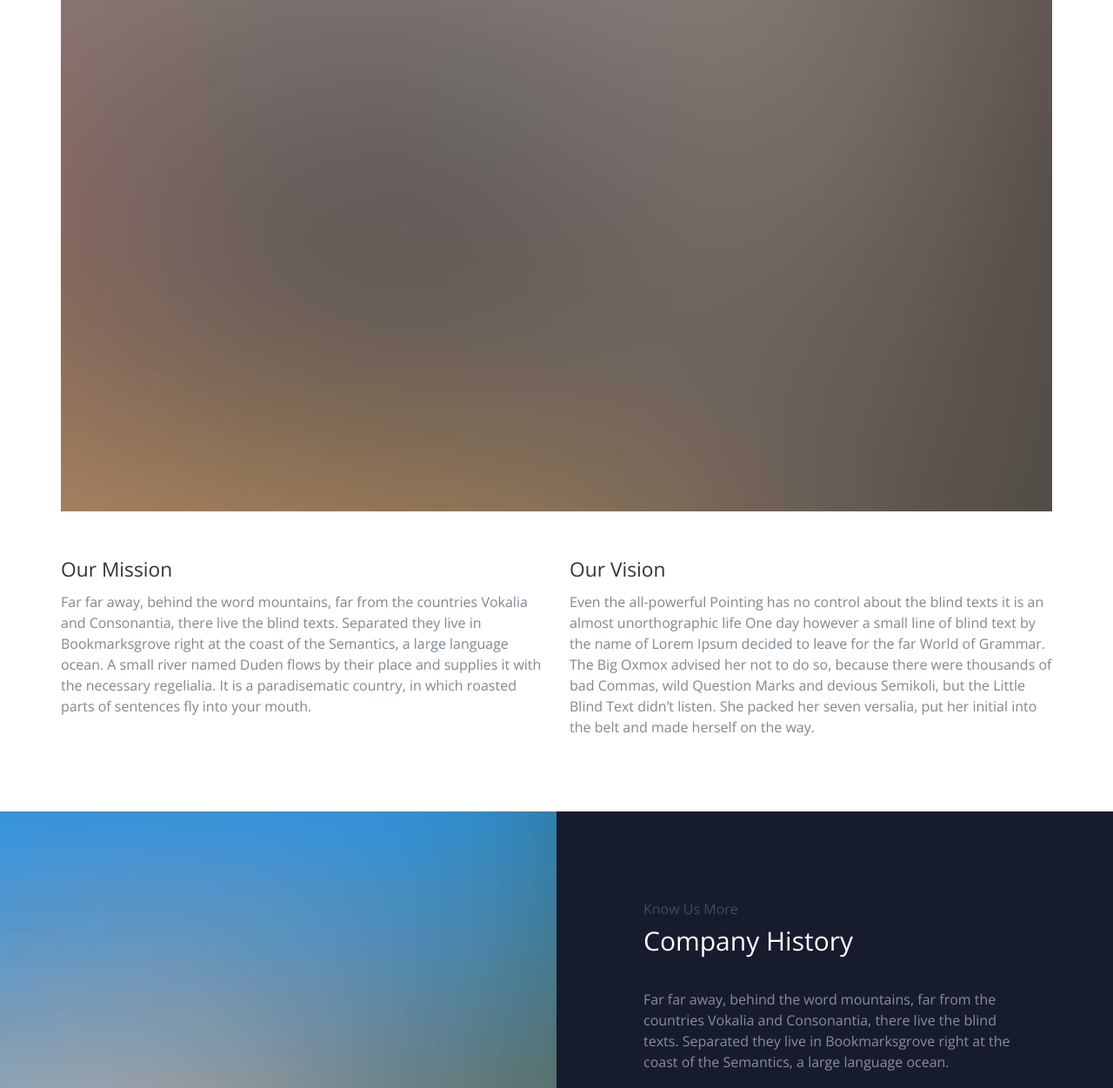
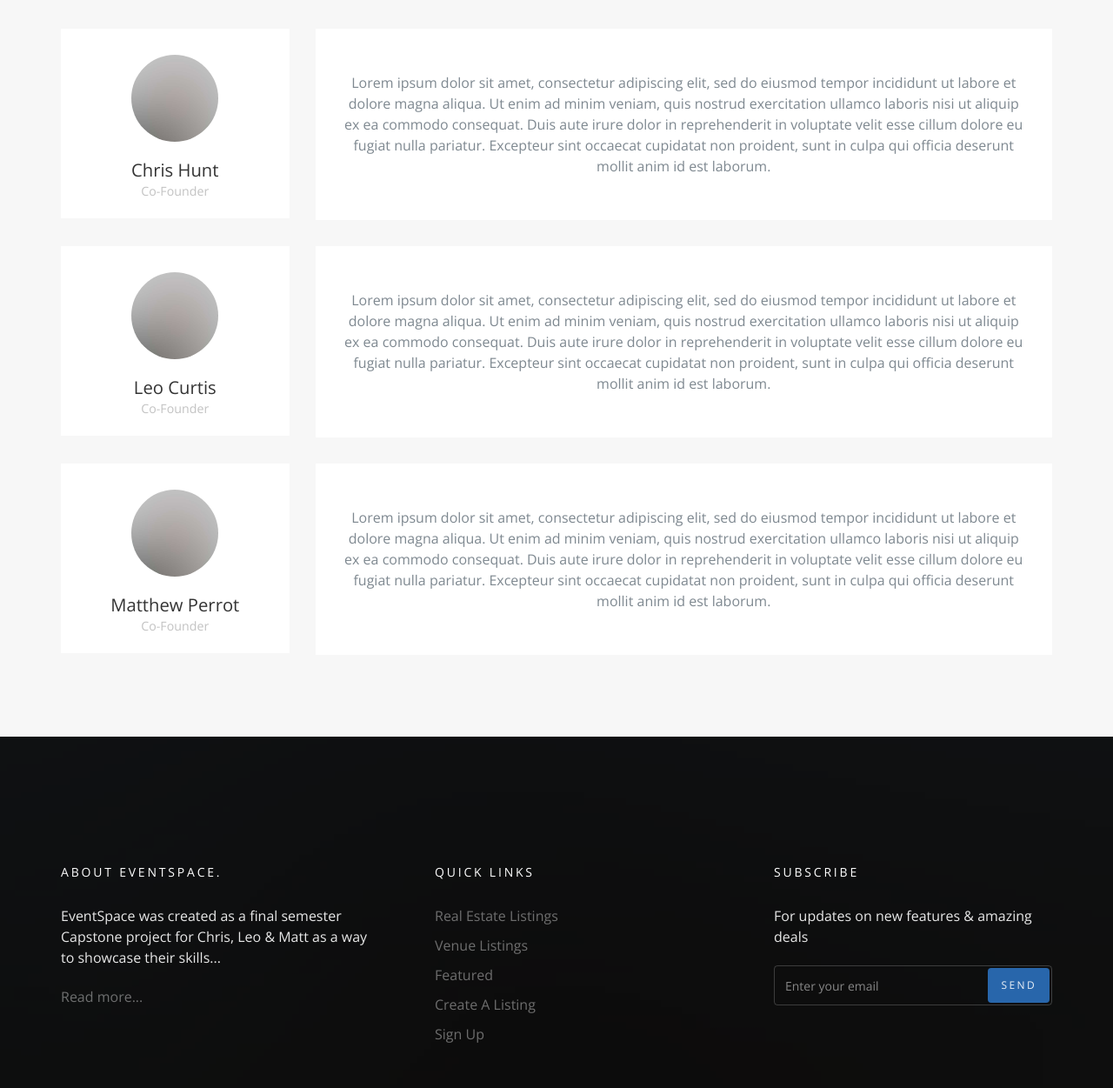
Before and after one commit to mperrotBI/Capstone, a website: page EventSpace/about.html in a window 1280 px wide. Shown: the part 719-1970 px from the top of the page at 87% size. Drawn offline with nearby package versions, Linux system fonts and the light colour scheme; files whose address does not match are found by name.

Commit message:
Add files via upload

```diff
--- a/EventSpace/about.html
+++ b/EventSpace/about.html
@@ -3,13 +3,13 @@
   <head>
     <meta charset="utf-8">
     <meta name="viewport" content="width=device-width, initial-scale=1">
-    <title>uiCookies:Haus &mdash; Free Bootstrap Theme, Free Responsive Bootstrap Website Template</title>
-    <meta name="description" content="Free Bootstrap Theme by uicookies.com">
-    <meta name="keywords" content="free website templates, free bootstrap themes, free template, free bootstrap, free website template">
+    <title>Event Space - About</title>
+    <meta name="description" content="Find your space.">
+    <meta name="keywords" content="event, space, eventspace, apartments, venues, properties, for sale, for rent, renting">
 
     <link href="https://fonts.googleapis.com/css?family=Open+Sans:300,400" rel="stylesheet">
     <link rel="stylesheet" href="css/styles-merged.css">
-    <link rel="stylesheet" href="css/style.min.css">
+    <link rel="stylesheet" href="css/style.css">
     <link rel="stylesheet" href="css/custom.css">
 
     <!--[if lt IE 9]>
@@ -25,7 +25,7 @@
 
   <header role="banner" class="probootstrap-header">
     <div class="container">
-        <a href="index.html" class="probootstrap-logo">Event Space<span>.</span></a>
+        <a href="index.html" class="probootstrap-logo">Event Space<span></span></a>
 
         <a href="#" class="probootstrap-burger-menu visible-xs" ><i>Menu</i></a>
         <div class="mobile-menu-overlay"></div>
@@ -34,14 +34,14 @@
           <ul class="probootstrap-main-nav">
             <li><a href="index.html">Home</a></li>
             <li><a href="properties.html">Properties</a></li>
-            <li><a href="events.html">Events</a></li>
+            <li><a href="events.html">Venues</a></li>
             <li class="active"><a href="about.html">About</a></li>
             <li><a href="profile.html">Profile</a></li>
           </ul>
           <div class="extra-text visible-xs">
             <a href="#" class="probootstrap-burger-menu"><i>Menu</i></a>
-            <h5>Address</h5>
-            <p>198 West 21th Street, Suite 721 New York NY 10016</p>
+            <!-- <h5>Address</h5>
+            <p>198 West 21th Street, Suite 721 New York NY 10016</p> -->
             <h5>Connect</h5>
             <ul class="social-buttons">
               <li><a href="#"><i class="icon-twitter"></i></a></li>
@@ -81,14 +81,14 @@
 
   <section class="probootstrap-section">
     <div class="container">
-      <div class="row heading">
+      <!--<div class="row heading">
         <div class="col-md-12"><h2 class="mt0 mb50 text-center">Our Company</h2></div>
-      </div>
-      <div class="row">
+      </div> -->
+      <!-- <div class="row">
         <div class="col-md-12">
           <p><img src="img/slider_5.jpg" class="img-responsive" alt="Free Bootstrap Template by uicookies.com"></p>
         </div>
-      </div>
+      </div> -->
       <div class="row">
         <div class="col-md-6">
           <h2>Our Mission</h2>
@@ -102,7 +102,7 @@
     </div>
   </section>
 
-  <section class="probootstrap-half">
+  <!-- <section class="probootstrap-half">
     <div class="image-wrap">
       <div class="image" style="background-image: url(img/slider_2.jpg);"></div>
     </div>
@@ -137,9 +137,9 @@
       <p class="mb50">A small river named Duden flows by their place and supplies it with the necessary regelialia. It is a paradisematic country, in which roasted parts of sentences fly into your mouth.</p>
       <p><a href="#" class="btn btn-primary mb10">Find out more</a></p>
     </div>
-  </section>
+  </section> -->
 
-  <section class="probootstrap-section probootstrap-section-lighter">
+  <!-- <section class="probootstrap-section probootstrap-section-lighter">
     <div class="container">
       <div class="row heading">
         <h2 class="mt0 mb50 text-center">Our Agents</h2>
@@ -242,8 +242,69 @@
             </div>
           </div>
         </div>
+      </div>
+    </div>
+  </section> -->
 
-
+  <section class="probootstrap-section probootstrap-section-lighter">
+    <div class="container">
+      <div class="row heading">
+        <h2 class="mt0 mb50 text-center"></h2>
+      </div>
+      <div class="row">
+          <div class="col-md-3">
+          <div class="probootstrap-card probootstrap-person text-left">
+            <div class="probootstrap-card-media">
+              <img src="img/person_3.jpg" class="img-responsive" alt="Image Unavailable">
+            </div>
+            <div class="probootstrap-card-text">
+              <h2 class="probootstrap-card-heading mb0">Chris Hunt</h2>
+              <p><small>Co-Founder</small></p>
+            </div>
+          </div>
+        </div>
+        <div class="col-md-9">
+        	<div class="probootstrap-card probootstrap-person text-left">
+        	<p style="padding-top: 50px; padding-bottom: 50px; padding-left: 30px; padding-right:30px;">Lorem ipsum dolor sit amet, consectetur adipiscing elit, sed do eiusmod tempor incididunt ut labore et dolore magna aliqua. Ut enim ad minim veniam, quis nostrud exercitation ullamco laboris nisi ut aliquip ex ea commodo consequat. Duis aute irure dolor in reprehenderit in voluptate velit esse cillum dolore eu fugiat nulla pariatur. Excepteur sint occaecat cupidatat non proident, sunt in culpa qui officia deserunt mollit anim id est laborum.</p>
+        	</div>
+        </div>
+      </div>
+      <div class="row">
+      	<div class="col-md-3">
+          <div class="probootstrap-card probootstrap-person text-left">
+            <div class="probootstrap-card-media">
+              <img src="img/person_3.jpg" class="img-responsive" alt="Image Unavailable">
+            </div>
+            <div class="probootstrap-card-text">
+              <h2 class="probootstrap-card-heading mb0">Leo Curtis</h2>
+              <p><small>Co-Founder</small></p>
+            </div>
+          </div>
+        </div>
+        <div class="col-md-9">
+        	<div class="probootstrap-card probootstrap-person text-left">
+        	<p style="padding-top: 50px; padding-bottom: 50px; padding-left: 30px; padding-right:30px;">Lorem ipsum dolor sit amet, consectetur adipiscing elit, sed do eiusmod tempor incididunt ut labore et dolore magna aliqua. Ut enim ad minim veniam, quis nostrud exercitation ullamco laboris nisi ut aliquip ex ea commodo consequat. Duis aute irure dolor in reprehenderit in voluptate velit esse cillum dolore eu fugiat nulla pariatur. Excepteur sint occaecat cupidatat non proident, sunt in culpa qui officia deserunt mollit anim id est laborum.</p>
+        	</div>
+        </div>
+       </div>
+       <div class="row">
+          <div class="col-md-3">
+          <div class="probootstrap-card probootstrap-person text-left">
+            <div class="probootstrap-card-media">
+              <img src="img/person_3.jpg" class="img-responsive" alt="Image Unavailable">
+            </div>
+            <div class="probootstrap-card-text">
+              <h2 class="probootstrap-card-heading mb0">Matthew Perrot</h2>
+              <p><small>Co-Founder</small></p>
+            </div>
+          </div>
+        </div>
+        <div class="col-md-9">
+        	<div class="probootstrap-card probootstrap-person text-left">
+        	<p style="padding-top: 50px; padding-bottom: 50px; padding-left: 30px; padding-right:30px;">Lorem ipsum dolor sit amet, consectetur adipiscing elit, sed do eiusmod tempor incididunt ut labore et dolore magna aliqua. Ut enim ad minim veniam, quis nostrud exercitation ullamco laboris nisi ut aliquip ex ea commodo consequat. Duis aute irure dolor in reprehenderit in voluptate velit esse cillum dolore eu fugiat nulla pariatur. Excepteur sint occaecat cupidatat non proident, sunt in culpa qui officia deserunt mollit anim id est laborum.</p>
+        	</div>
+        </div>
+          </div>
       </div>
     </div>
   </section>
@@ -253,26 +314,26 @@
   <footer class="probootstrap-footer probootstrap-bg" style="background-image: url(img/slider_3.jpg)">
     <div class="container">
       <div class="row mb60">
-        <div class="col-md-3">
+        <div class="col-md-4">
           <div class="probootstrap-footer-widget">
-            <h4 class="heading">About Haus.</h4>
-            <p>Far far away, behind the word mountains, far from the countries Vokalia and Consonantia, there live the blind texts. </p>
+            <h4 class="heading">About EventSpace.</h4>
+            <p>EventSpace was created as a final semester Capstone project for Chris, Leo & Matt as a way to showcase their skills... </p>
             <p><a href="#">Read more...</a></p>
           </div>
         </div>
-        <div class="col-md-3">
+        <div class="col-md-4">
           <div class="probootstrap-footer-widget probootstrap-link-wrap">
             <h4 class="heading">Quick Links</h4>
             <ul class="stack-link">
-              <li><a href="#">Property Listing</a></li>
-              <li><a href="#">Rent Properties</a></li>
-              <li><a href="#">Sell Properties</a></li>
-              <li><a href="#">Agents</a></li>
-              <li><a href="#">Testimonial</a></li>
+              <li><a href="#">Real Estate Listings</a></li>
+              <li><a href="#">Venue Listings</a></li>
+              <li><a href="#">Featured</a></li>
+              <li><a href="#">Create A Listing</a></li>
+              <li><a href="#">Sign Up</a></li>
             </ul>
           </div>
         </div>
-        <div class="col-md-3">
+        <!-- <div class="col-md-4">
           <div class="probootstrap-footer-widget">
             <h4 class="heading">Popular Cities</h4>
             <ul class="stack-link">
@@ -283,11 +344,11 @@
               <li><a href="#">Los Angeles <small>(342 properties)</small></a></li>
             </ul>
           </div>
-        </div>
-        <div class="col-md-3">
+        </div> -->
+        <div class="col-md-4">
           <div class="probootstrap-footer-widget probootstrap-link-wrap">
             <h4 class="heading">Subscribe</h4>
-            <p>Far far away behind the word mountains far from.</p>
+            <p>For updates on new features & amazing deals</p>
             <form action="#">
               <div class="form-field">
                 <input type="text" class="form-control" placeholder="Enter your email">
@@ -300,7 +361,7 @@
       <div class="row copyright">
         <div class="col-md-6">
           <div class="probootstrap-footer-widget">
-            <p>&copy; 2017 <a href="https://uicookies.com/">uiCookies:Haus</a>. Designed by <a href="https://uicookies.com/">uicookies.com</a> <br> Demo Photos from <a href="https://pixabay.com/">Pixabay</a> &amp; <a href="https://unsplash.com/">Unsplash</a></p>
+            <p>&copy; 2019 <a href="#">EventSpace</a></p>
           </div>
         </div>
         <div class="col-md-6">
```
